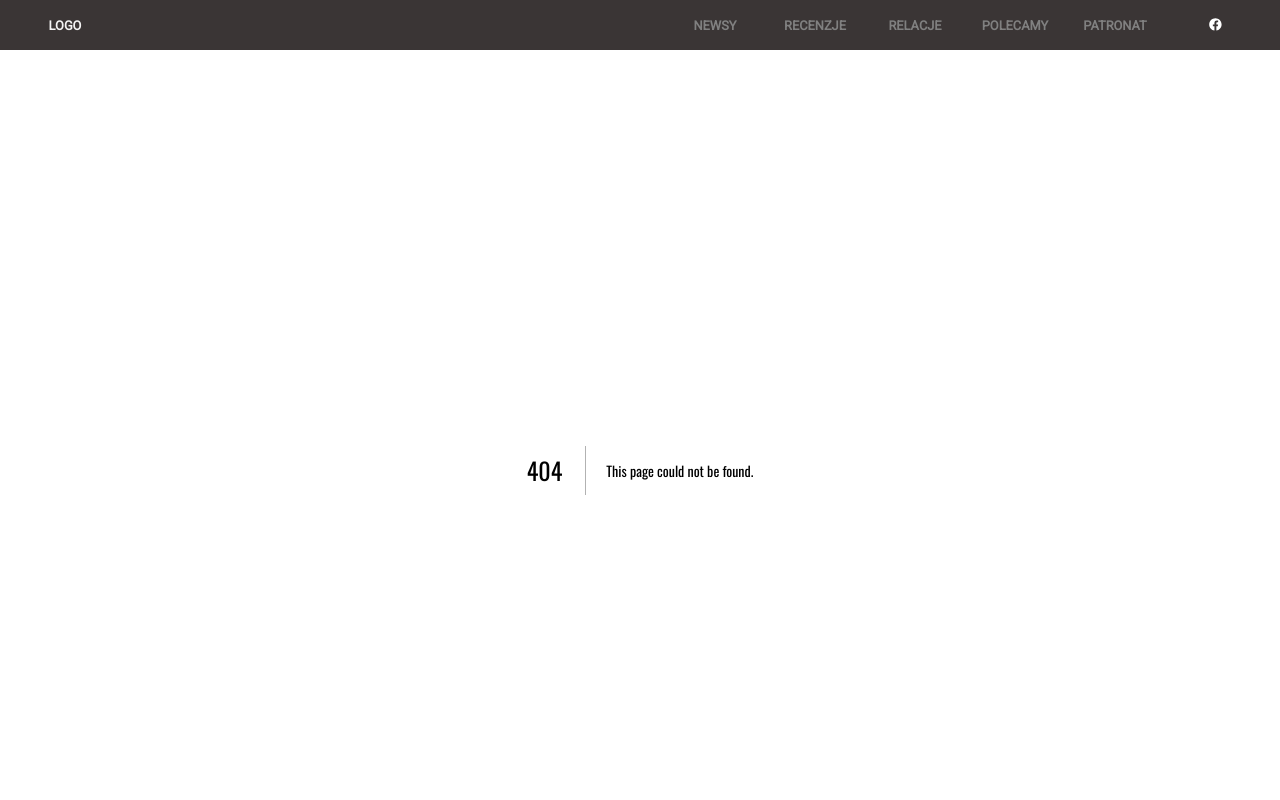
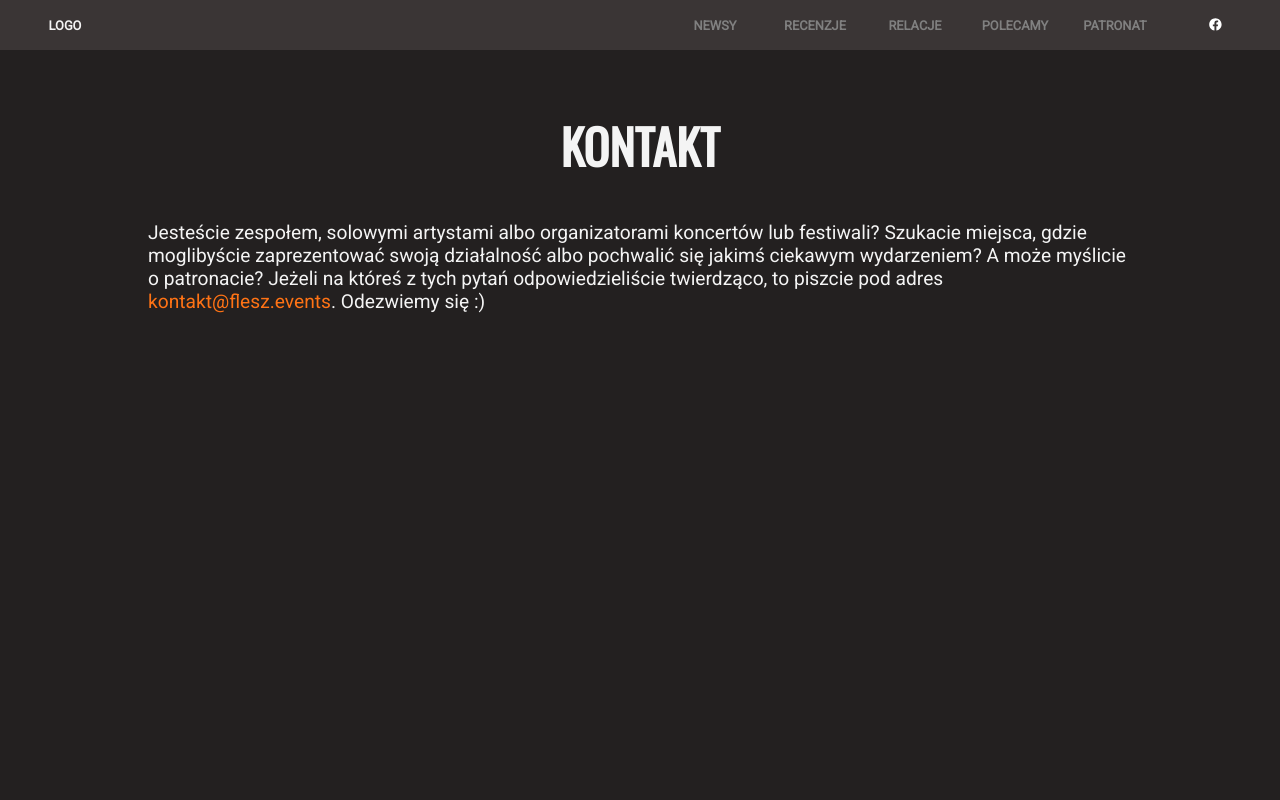
Before and after one commit to skin93/flesz-events-ghost, a Next.js app: page /contact in a window 1280 px wide. Before the commit this address had no page. Shown: the top 800 px of the page. Built offline with nearby package versions, Linux system fonts and the light colour scheme.

Commit message:
Add contact page

```diff
--- a/components/layout/TheFooter.js
+++ b/components/layout/TheFooter.js
@@ -53,7 +53,11 @@ const TheFooter = () => {
     <Footer>
       <FooterContent>
         <FooterItem>Informacje</FooterItem>
-        <FooterItem>Kontakt</FooterItem>
+        <FooterItem>
+          <Link href={'/contact'}>
+            <a>Kontakt</a>
+          </Link>
+        </FooterItem>
         <FooterItem>
           <Link href={'/tags'}>
             <a>Tagi </a>
--- /dev/null
+++ b/pages/contact.js
@@ -0,0 +1,42 @@
+import React from 'react'
+import styled from 'styled-components'
+
+const StyledContact = styled.section`
+  display: flex;
+  justify-content: center;
+  align-items: center;
+  flex-direction: column;
+  color: ${({ theme }) => theme.light};
+`
+
+const ContactHeader = styled.h2`
+  text-transform: uppercase;
+  font-size: 3rem;
+`
+
+const ContactBody = styled.div`
+  display: block;
+  font-size: 1.2rem;
+`
+
+const Email = styled.span`
+  color: ${({ theme }) => theme.orange};
+`
+
+const Contact = () => {
+  return (
+    <StyledContact>
+      <ContactHeader>Kontakt</ContactHeader>
+      <ContactBody>
+        Jesteście zespołem, solowymi artystami albo organizatorami koncertów lub
+        festiwali? Szukacie miejsca, gdzie moglibyście zaprezentować swoją
+        działalność albo pochwalić się jakimś ciekawym wydarzeniem? A może
+        myślicie o patronacie? Jeżeli na któreś z tych pytań odpowiedzieliście
+        twierdząco, to piszcie pod adres <Email>kontakt@flesz.events</Email>.
+        Odezwiemy się :)
+      </ContactBody>
+    </StyledContact>
+  )
+}
+
+export default Contact
```
